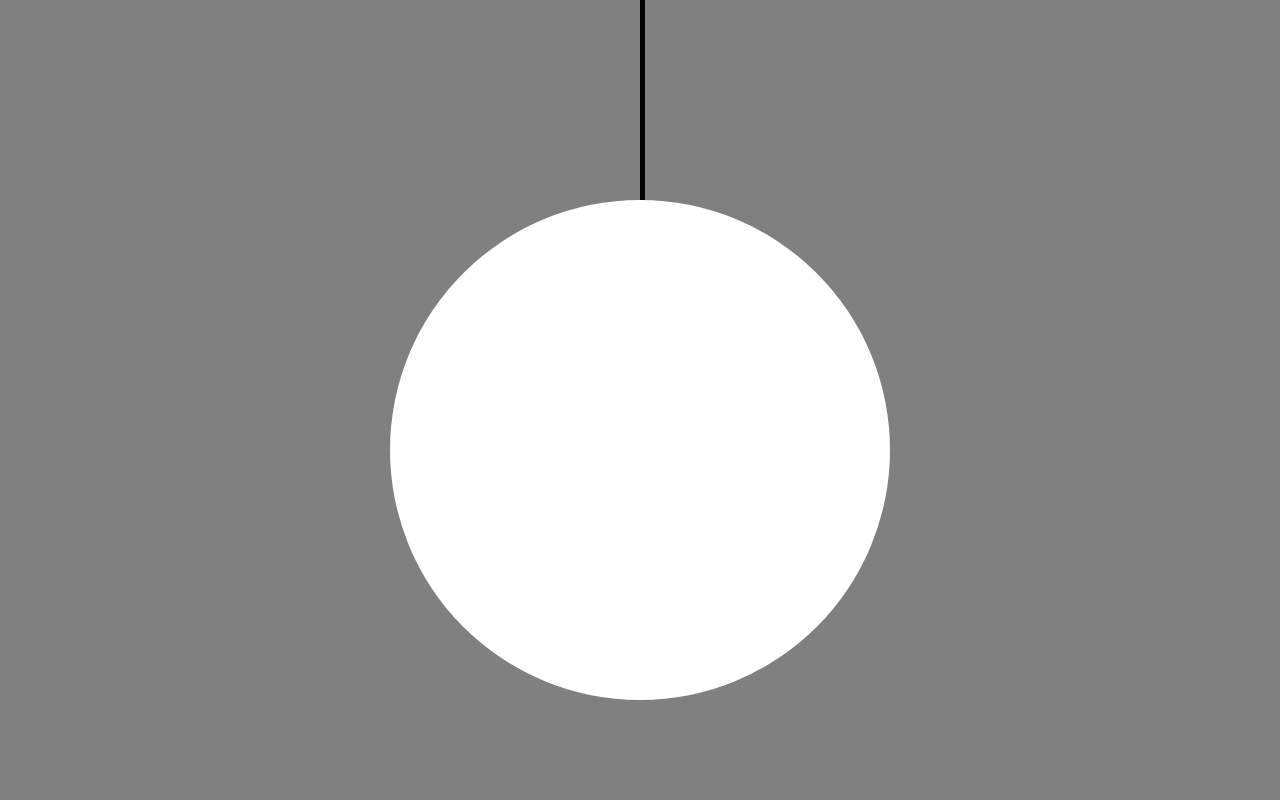
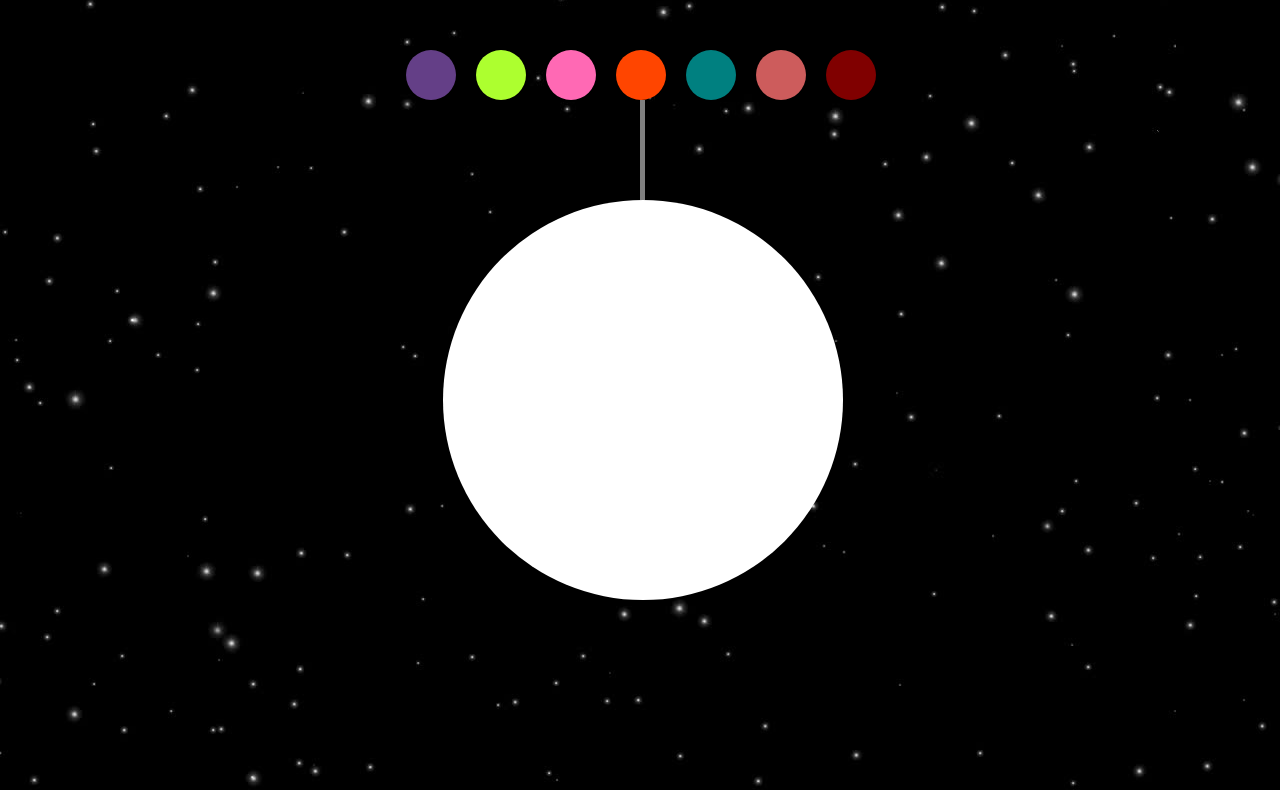
Before and after one commit to SumitSoni0226/learnCSS, a website: page bulb_mode/public/index.html in a window 1280 px wide. Drawn offline with Linux system fonts and the light colour scheme.

Commit message:
fix: minor changes

```diff
--- a/bulb_mode/public/index.css
+++ b/bulb_mode/public/index.css
@@ -1,3 +1,7 @@
+:root{
+    --background-color: yellow;
+}
+
 * {
     margin: 0;
     padding: 0;
@@ -9,7 +13,8 @@ body {
     display: flex;
     justify-content: center;
     align-items: center;
-    background-color: grey;
+    /* background-color: black; */
+    background: no-repeat center url("sky.jpeg");
 }
 
 #box {
@@ -19,14 +24,15 @@ body {
 
 #circle {
     background-color: white;
-    height: 100%;
-    width: 100%;
+    height: 80%;
+    width: 80%;
     border-radius: 50%;
+    margin-left: 10.5%;
 }
 
 #wire {
-    background-color: black;
-    height: 40%;
+    background-color: grey;
+    height: 20%;
     width: 5px;
     margin-left: 50%;
 }
@@ -36,6 +42,78 @@ body {
 } */
 
 #circle:hover {
-    background: yellow;
-    box-shadow: 0 0 1000px yellow;
+    background: var(--background-color);
+    box-shadow: 0 0 5000px var(--background-color);
+
 }
+
+#theme-pallete {
+    height: 10%;
+    margin-top: 10%;
+    /* background-color: tomato; */
+}
+
+#theme1 {
+    display: inline-block;
+    height: 50px;
+    width: 50px;
+    border-radius: 50%;
+    border-color: rgb(100, 63, 135);
+    background-color: rgb(100, 63, 135);
+    margin-left: 16px;
+}
+
+#theme2 {
+    display: inline-block;
+    height: 50px;
+    width: 50px;
+    border-radius: 50%;
+    background-color: greenyellow;
+    margin-left: 16px;
+}
+
+
+#theme3 {
+    display: inline-block;
+    height: 50px;
+    width: 50px;
+    border-radius: 50%;
+    background-color: hotpink;
+    margin-left: 16px;
+}
+
+#theme4 {
+    display: inline-block;
+    height: 50px;
+    width: 50px;
+    border-radius: 50%;
+    background-color: orangered;
+    margin-left: 16px;
+}
+
+#theme5 {
+    display: inline-block;
+    height: 50px;
+    width: 50px;
+    border-radius: 50%;
+    background-color: teal;
+    margin-left: 16px;
+}
+
+#theme6 {
+    display: inline-block;
+    height: 50px;
+    width: 50px;
+    border-radius: 50%;
+    background-color: indianred;
+    margin-left: 16px;
+}
+
+#theme7 {
+    display: inline-block;
+    height: 50px;
+    width: 50px;
+    border-radius: 50%;
+    background-color: maroon;
+    margin-left: 16px;
+}
--- a/bulb_mode/public/index.html
+++ b/bulb_mode/public/index.html
@@ -5,13 +5,24 @@
     <meta http-equiv="X-UA-Compatible" content="IE=edge">
     <meta name="viewport" content="width=device-width, initial-scale=1.0">
     <link rel="stylesheet" href="./index.css">
+    <script defer src="index.js"></script>
     <title>Document</title>
 </head>
 <body>
     <div id="box">
+        <div id="theme-pallete">
+            <span id="theme1"></span>
+            <span id="theme2"></span>
+            <span id="theme3"></span>
+            <span id="theme4"></span>
+            <span id="theme5"></span>
+            <span id="theme6"></span>
+            <span id="theme7"></span>
+        </div>
         <div id="wire"></div>
         <div id="circle">
         </div>
     </div>
+
 </body>
 </html>
--- /dev/null
+++ b/bulb_mode/public/index.js
@@ -0,0 +1,27 @@
+document.getElementById("theme1").addEventListener("click", () => {
+  document.documentElement.style.setProperty(
+    "--background-color",
+    "rgb(100, 63, 135)"
+  );
+});
+document.getElementById("theme2").addEventListener("click", () => {
+  document.documentElement.style.setProperty(
+    "--background-color",
+    "greenyellow"
+  );
+});
+document.getElementById("theme3").addEventListener("click", () => {
+  document.documentElement.style.setProperty("--background-color", "hotpink");
+});
+document.getElementById("theme4").addEventListener("click", () => {
+  document.documentElement.style.setProperty("--background-color", "orangered");
+});
+document.getElementById("theme5").addEventListener("click", () => {
+  document.documentElement.style.setProperty("--background-color", "teal");
+});
+document.getElementById("theme6").addEventListener("click", () => {
+  document.documentElement.style.setProperty("--background-color", "indianred");
+});
+document.getElementById("theme7").addEventListener("click", () => {
+  document.documentElement.style.setProperty("--background-color", "maroon");
+});
--- a/package.json
+++ b/package.json
@@ -18,6 +18,7 @@
   },
   "homepage": "https://github.com/SumitSoni0226/learnCSS#readme",
   "dependencies": {
-    "express": "^4.17.2"
+    "express": "^4.17.2",
+    "localtunnel": "^2.0.2"
   }
 }
```
Also changed, not shown: bulb_mode/public/sky.jpeg (added), 1 other file.
